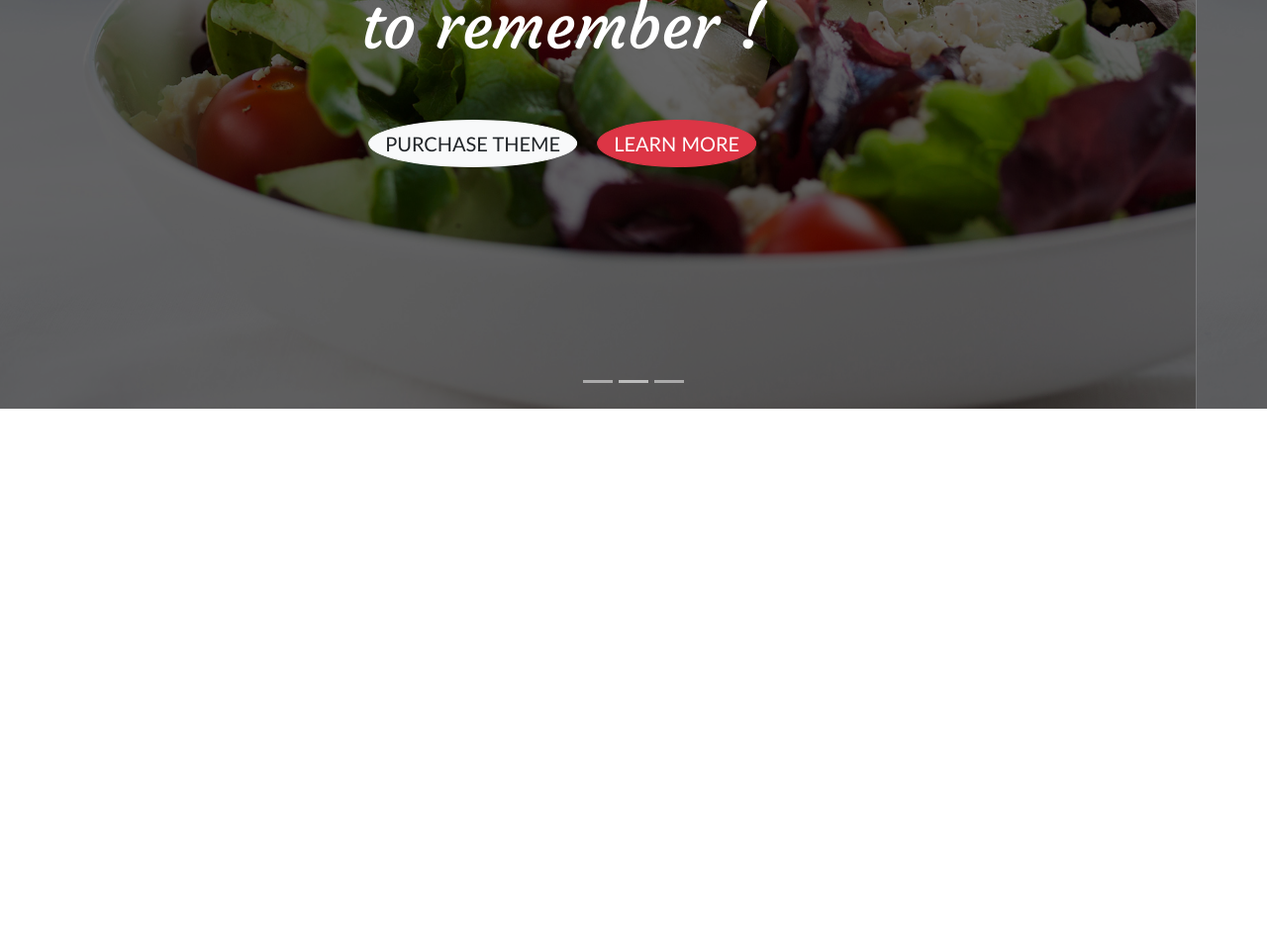
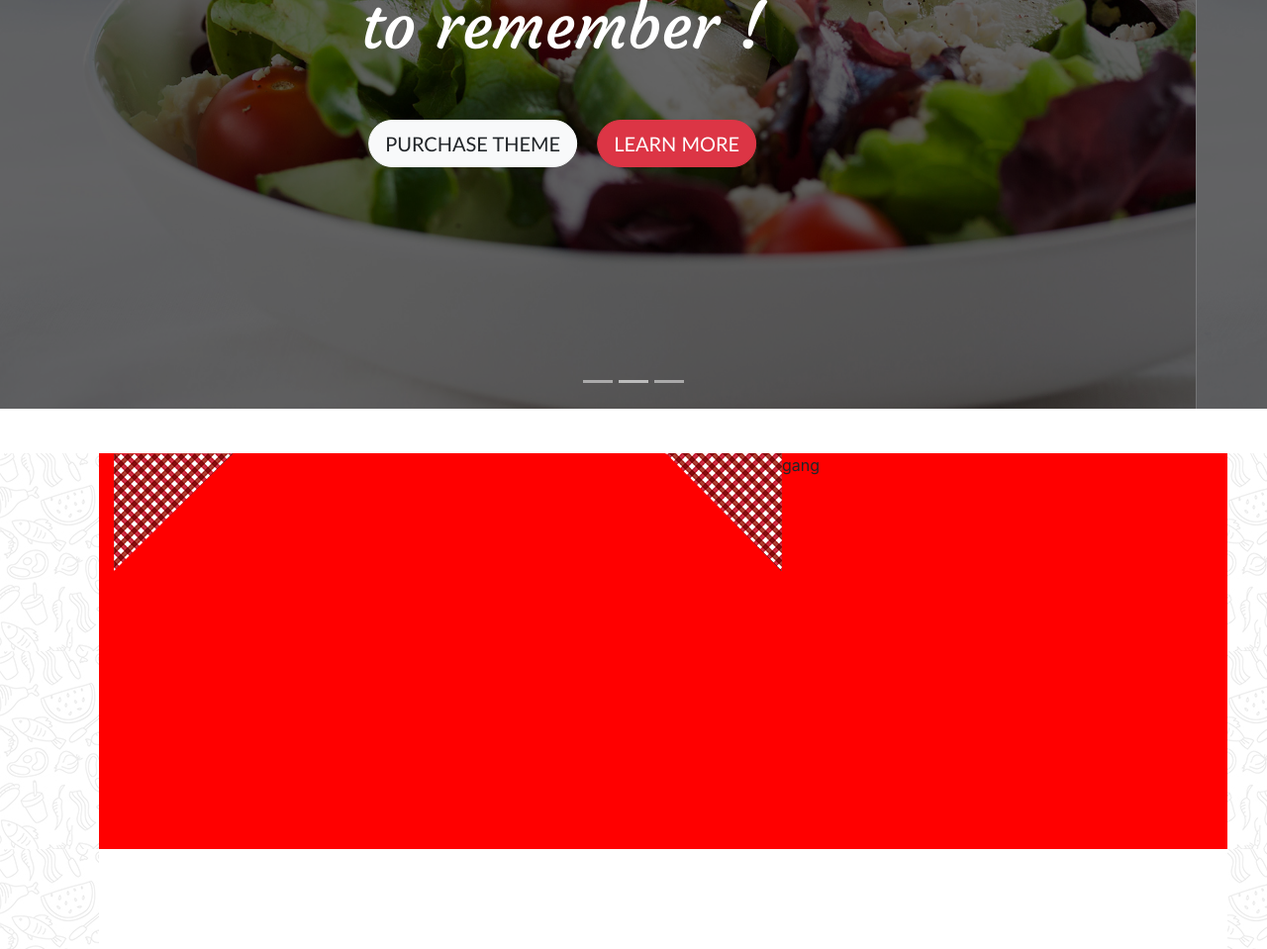
Before and after one commit to Jo88o/site-du-chef, a website: page index.html in a window 1280 px wide. Shown: the part 440-1399 px from the top of the page at 99% size. Before the commit the page ends 853 px from the top, so only its background shows below. Drawn offline with nearby package versions, Linux system fonts and the light colour scheme.

Commit message:
navbar fini

```diff
--- a/index.html
+++ b/index.html
@@ -41,7 +41,7 @@
     <!--caroussel-->
     <div id="carouselExampleIndicators" class="carousel slide" data-ride="carousel">
         <ol class="carousel-indicators">
-            <li data-target="#carouselExampleIndicators" data-slide-to="0"></li>
+            <li data-target="#carouselExampleIndicators" data-slide-to="0" class=""></li>
             <li data-target="#carouselExampleIndicators" data-slide-to="1"></li>
             <li data-target="#carouselExampleIndicators" data-slide-to="2"></li>
         </ol>
@@ -106,6 +106,25 @@
     </div>
     <!--fin caroussel -->
 
+    <!--section 1-->
+    <section class="section1">
+        <div class="container div1-section1">
+            <div class=" row div2-section1">
+                <div class="col-6">
+                    <img src="./images/box-left-top.png" alt="">
+                </div>
+                <div col-6>
+                    <img class="img-section1" src="./images/box-right-top.png" alt="">
+                </div>
+                <p>gang</p>
+                <p></p>
+            </div>
+            <div>
+
+            </div>
+        </div>
+    </section>
+
     <!--jquery-->
     <script src="./node_modules/jquery/dist/jquery.js"></script>
     <!--bootstrap-->
--- a/src/sass/modules/style.sass
+++ b/src/sass/modules/style.sass
@@ -2,6 +2,7 @@
 .a-nav
     color: white
     margin: 30px
+    height: 50px
 
 .a-nav:hover
     background-color: red
@@ -37,8 +38,33 @@
 
 .button-caroussel
     font-family: 'Gill Sans', 'Gill Sans MT', Calibri, 'Trebuchet MS', sans-serif
-    border-radius: 50%
+    border-radius: 10rem
 
 .button2-caroussel
     font-family: 'Gill Sans', 'Gill Sans MT', Calibri, 'Trebuchet MS', sans-serif
-    border-radius: 50%
+    border-radius: 10rem
+
+/*fin caroussel*/
+
+/*section 1*/
+.section1
+  height: 1200px
+  background-image: url(../../images/main_bg.jpg)
+
+.div1-section1
+    height: 1150px
+    margin-top: 45px
+    margin-left: 100px
+    margin-right: 100px
+    background-color: white
+
+.div2-section1
+    height: 400px
+    background-color: red
+
+
+.img-section1
+    justify-content: flex-end
+
+
+/*fin section1*/
```
Also changed, not shown: public/css/app.css, 1 other file.
